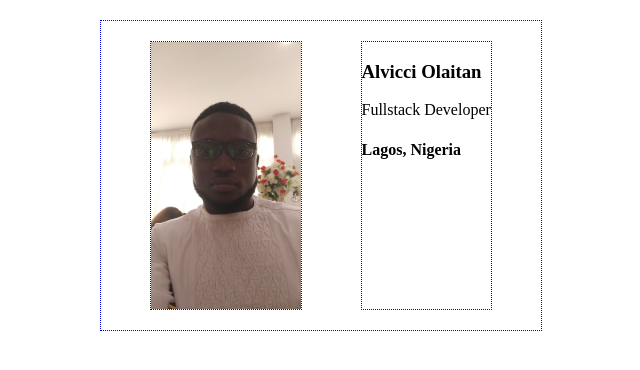
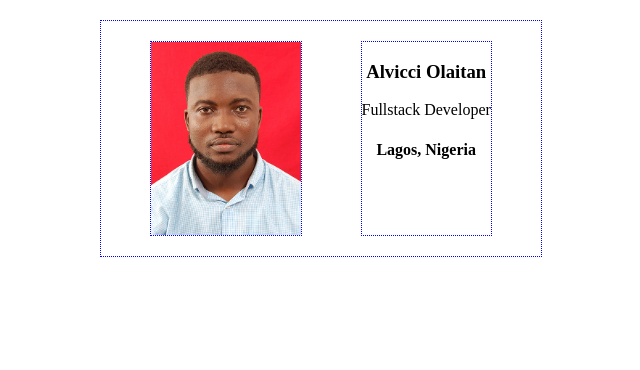
Before and after one commit to hi-heavens/digital_business_card, a plain HTML site: page index.html in a window 1280 px wide. Shown: the whole page, without its empty margins (319-959 px from the left). Drawn offline with nearby package versions, Linux system fonts and the light colour scheme.

Commit message:
Added a picture and did some center aligning

```diff
--- a/index.html
+++ b/index.html
@@ -5,7 +5,7 @@
     <body>
         <div class="card dotted-border">
 
-            <img class="alvicci-img dotted-border" src="images/alvicci.jpg" alt="Alvicci went to a wedding and took a snap">
+            <img class="alvicci-img dotted-border" src="images/KA_Passport_Resize.jpg" alt="Alvicci passport with a RED background">
 
             <div class="dotted-border">
                 <h3>Alvicci Olaitan</h3>
--- a/styles.css
+++ b/styles.css
@@ -13,6 +13,7 @@ body {
     width: 400px;
     margin-left: auto;
     margin-right: auto;
+    text-align: center;
 }
 
 .dotted-border {
```
Also changed, not shown: images/KA_Passport_Resize.jpg (added).
